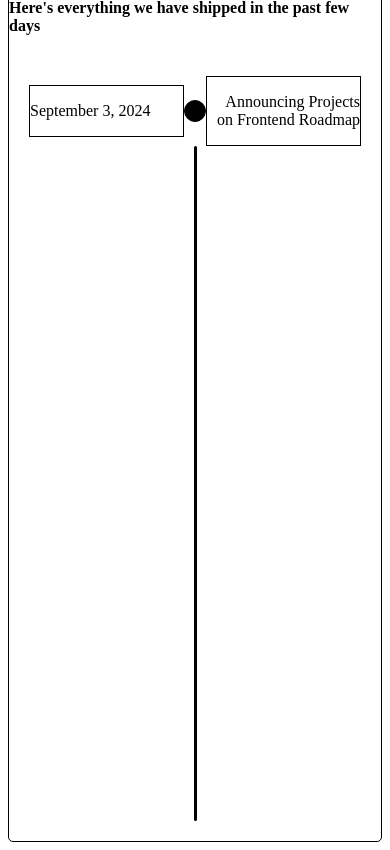
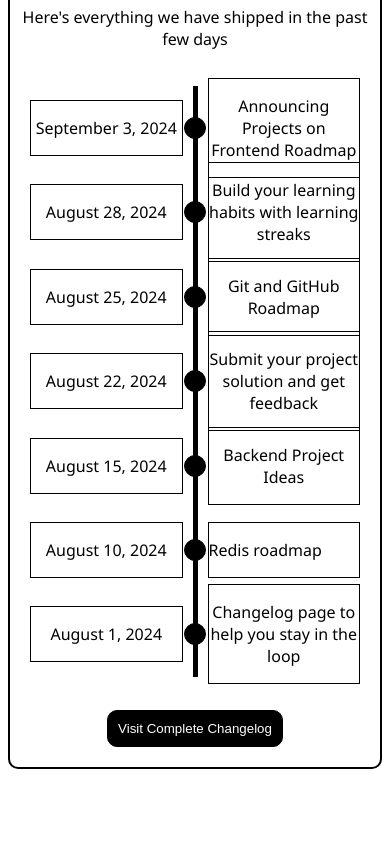
Before and after one commit to 07krW5Hnr5ghy/changelog, a plain HTML site: page index.html in a window 390 px wide. Shown: the part 90-940 px from the top of the page. After the commit the page ends 867 px from the top, so only its background shows below. Drawn offline with Linux system fonts and the light colour scheme.

Commit message:
feature(main): make changelog firts mobile responsive desing

```diff
--- a/css/index.css
+++ b/css/index.css
@@ -1,6 +1,8 @@
+
 body{
-    border: 1px solid black;
-    border-radius: 5px;
+    border: 2px solid black;
+    border-radius: 10px;
+    font-family:'Segoe UI', Tahoma, Geneva, Verdana, sans-serif;
 }
 main{
     display:flex;
@@ -8,35 +10,49 @@ main{
     justify-content: center;
     align-items: center;
     padding: 20px;
+    gap:0;
+    position: relative;
 }
-.main-line{
+header{
+    text-align: center;
+}
+.bullet-line{
     background-color: black;
-    height: 80vh;
-    width: 3px;
-    border-radius: 5px;
-    overflow: visible;
-    display: flex;
-    flex-direction: column;
-    justify-content: start;
-    align-items: center;
+    position: relative;
+    top:0;
+    width: 5px;
+    height: 100%;
+    z-index: 4;
 }
-.bullet-container{
+.item-container{
     display: flex;
     flex-direction: row;
     justify-content: space-between;
     align-items: center;
     width: 100%;
+    height: 10vh;
+    margin: 0 auto;
+    padding: 0 auto;
 }
 
-.bullet-container > p{
+.item-container > p{
     color: black;
+}
+
+.bullet-container{
+    display: flex;
+    flex-direction: column;
+    justify-content: center;
+    align-items: center;
+    height: 100%;
 }
 
 .date{
     color: black;
     border: 1px solid black;
-    text-align: left;
     flex:1;
+    margin-right: 10px;
+    text-align: center;
 }
 
 .bullet{
@@ -45,11 +61,33 @@ main{
     height: 20px;
     border: 1px solid black;
     border-radius: 50%;
+    position: absolute;
+    top: 10;
 }
 
 .change{
     color: black;
     border: 1px solid black;
-    text-align: right;
+    margin-left: 10px;
     flex:1;
+    display: flex;
+    flex-wrap: wrap;
+    text-align: center;
 }
+
+.connector-container{
+    display: flex;
+    flex-direction: column;
+}
+
+.button-container{
+    margin-top: 10%;
+}
+
+.visit-button{
+    border: 1px solid black;
+    background-color: black;
+    color: white;
+    border-radius: 10px;
+    padding: 10px;
+}
--- a/index.html
+++ b/index.html
@@ -15,20 +15,95 @@
     <body>
         <header>
             <h1>Changelog</h1>
-            <h4>Here's everything we have shipped in the past few days</h4>
+            <p>Here's everything we have shipped in the past few days</p>
         </header>
         <main>
-            <div class="bullet-container">
+            <div class="item-container">
                 <div class="date">
                     <p>September 3, 2024</p>
                 </div>
-                <div class="bullet"></div>
+                <div class="bullet-container">
+                    <div class="bullet"></div>
+                    <div class="bullet-line"></div>
+                </div>
                 <div class="change">
                     <p>Announcing Projects on Frontend Roadmap</p>
                 </div>
             </div>
-            <div class="main-line">
-
+            <div class="item-container">
+                <div class="date">
+                    <p>August 28, 2024</p>
+                </div>
+                <div class="bullet-container">
+                    <div class="bullet"></div>
+                    <div class="bullet-line"></div>
+                </div>
+                <div class="change">
+                    <p>Build your learning habits with learning streaks</p>
+                </div>
+            </div>
+            <div class="item-container">
+                <div class="date">
+                    <p>August 25, 2024</p>
+                </div>
+                <div class="bullet-container">
+                    <div class="bullet"></div>
+                    <div class="bullet-line"></div>
+                </div>
+                <div class="change">
+                    <p>Git and GitHub Roadmap</p>
+                </div>
+            </div>
+            <div class="item-container">
+                <div class="date">
+                    <p>August 22, 2024</p>
+                </div>
+                <div class="bullet-container">
+                    <div class="bullet"></div>
+                    <div class="bullet-line"></div>
+                </div>
+                <div class="change">
+                    <p>Submit your project solution and get feedback</p>
+                </div>
+            </div>
+            <div class="item-container">
+                <div class="date">
+                    <p>August 15, 2024</p>
+                </div>
+                <div class="bullet-container">
+                    <div class="bullet"></div>
+                    <div class="bullet-line"></div>
+                </div>
+                <div class="change">
+                    <p>Backend Project Ideas</p>
+                </div>
+            </div>
+            <div class="item-container">
+                <div class="date">
+                    <p>August 10, 2024</p>
+                </div>
+                <div class="bullet-container">
+                    <div class="bullet"></div>
+                    <div class="bullet-line"></div>
+                </div>
+                <div class="change">
+                    <p>Redis roadmap</p>
+                </div>
+            </div>
+            <div class="item-container">
+                <div class="date">
+                    <p>August 1, 2024</p>
+                </div>
+                <div class="bullet-container">
+                    <div class="bullet"></div>
+                    <div class="bullet-line"></div>
+                </div>
+                <div class="change">
+                    <p>Changelog page to help you stay in the loop</p>
+                </div>
+            </div>
+            <div class="button-container">
+                <button class="visit-button">Visit Complete Changelog</button>
             </div>
         </main>
     </body>
```
